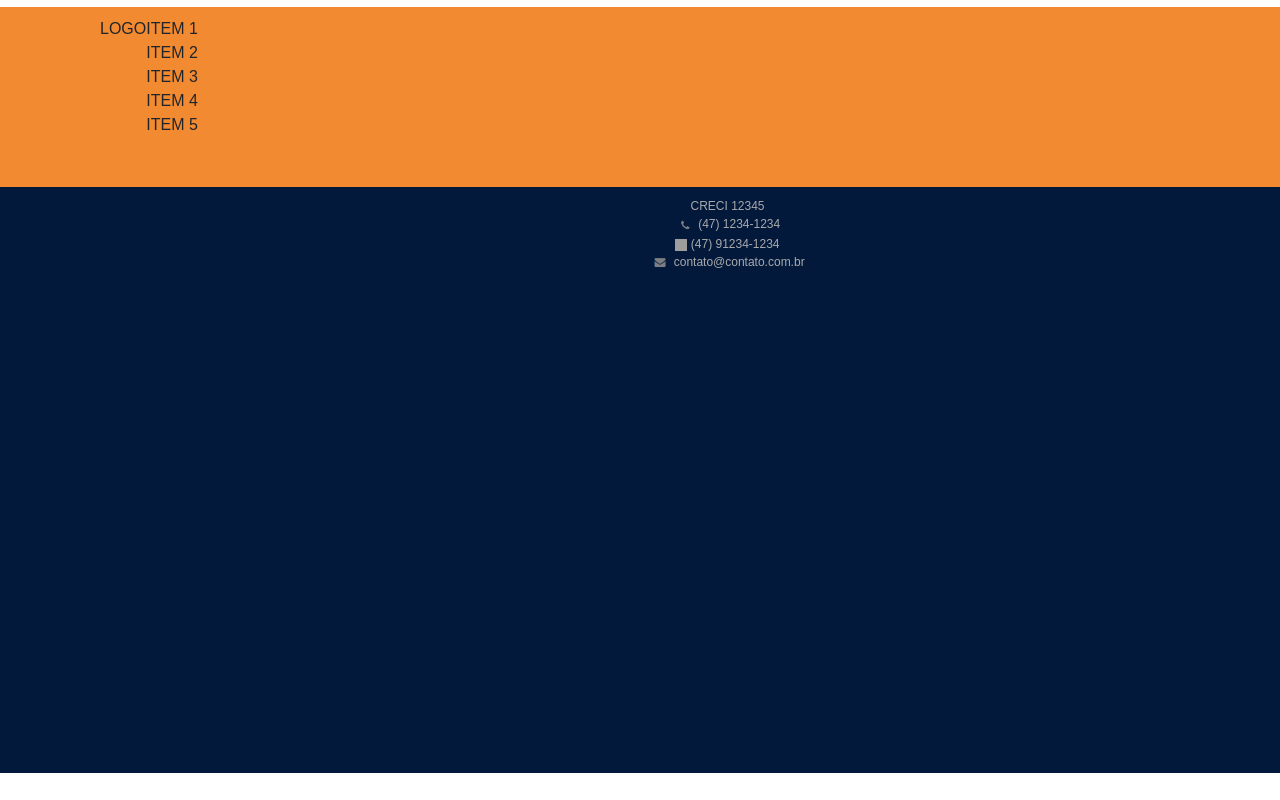
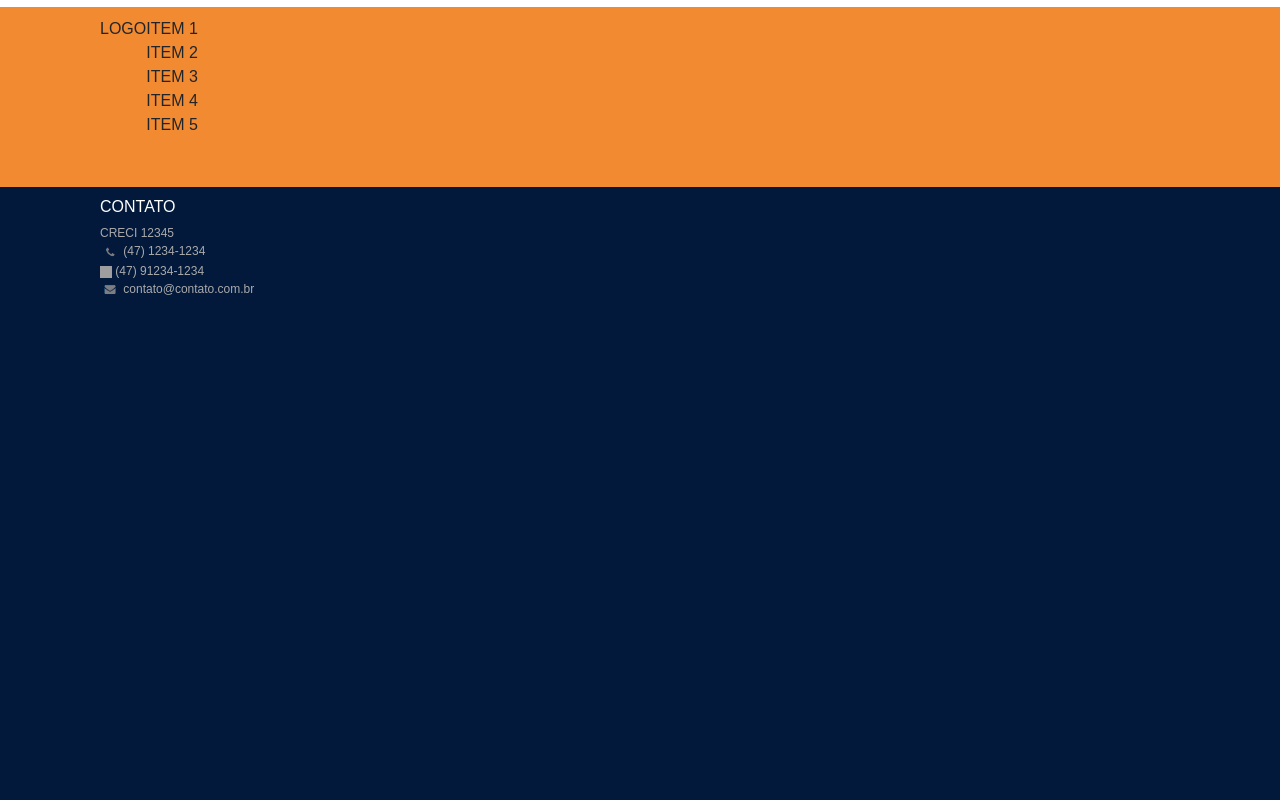
Before and after one commit to vitoriacsantoss/HackatonIntegrado, a Vue app: page / in a window 1280 px wide. Shown: the part 1181-1981 px from the top of the page. Before the commit the page ends 1954 px from the top, so only its background shows below. Built offline with nearby package versions, Linux system fonts and the light colour scheme; grey boxes are pictures that could not be loaded.

Commit message:
mainfooter

```diff
--- a/src/components/MainFooter.vue
+++ b/src/components/MainFooter.vue
@@ -1,5 +1,6 @@
 <template>
-    <div class="top-footer">
+    <div class="main-footer">
+        <h1>CONTATO</h1>
         <div>
 
             CRECI 12345
@@ -21,25 +22,31 @@
 </template>
 
 <style scoped>
-    .top-footer {
-        padding: 10px 10px 500px 200px;
+.main-footer {
+    padding: 10px 10px 500px 100px;
     background-color: #02193c;
     display: flex;
-        align-items: center;
+    align-items: flex-start;
     flex-direction: column;
 }
 
-    .top-footer div {
+.main-footer div {
     color: #AAAAAA;
-        margin: 0 15px 0 0 ;
+    margin: 0 15px 0 0;
     font-size: 12px;
 }
-    img{
+
+img {
     height: 12px;
     width: 12px;
 }
-    .img1{
+
+.img1 {
     height: 20px;
     width: 20px;
 }
-</style>
+
+h1 {
+    font-size: medium;
+    color: white;
+}</style>
```
Lines whose indentation alone changed are shown as unchanged.
